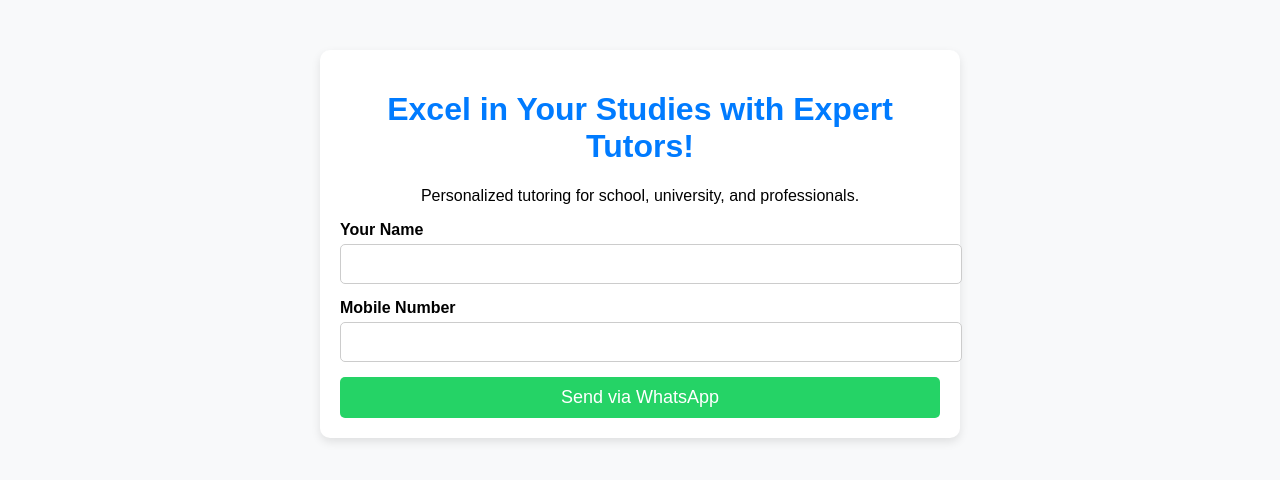
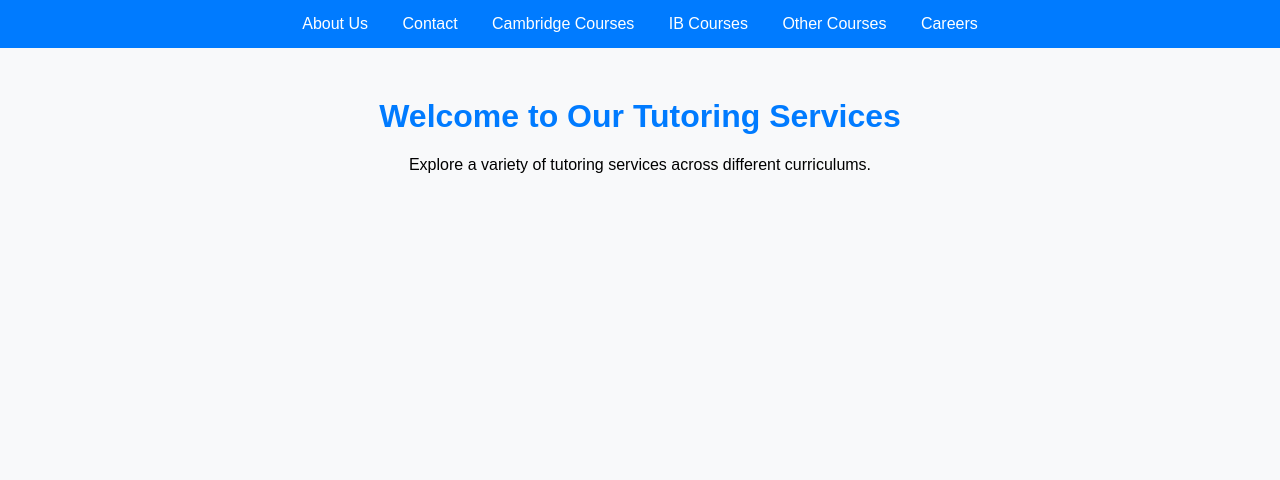
Before and after one commit to rekhasashi06/YourPrivateTutor, a plain HTML site: page index.html in a window 1280 px wide. Drawn offline with Linux system fonts and the light colour scheme.

Commit message:
Add files via upload

```diff
--- a/index.html
+++ b/index.html
@@ -3,97 +3,50 @@
 <head>
     <meta charset="UTF-8">
     <meta name="viewport" content="width=device-width, initial-scale=1.0">
-    <title>Tutoring Services - Excel in Your Studies!</title>
+    <title>Welcome to Our Tutoring Services</title>
     <style>
         body {
             font-family: Arial, sans-serif;
             margin: 0;
             padding: 0;
-            text-align: center;
             background-color: #f8f9fa;
         }
         .container {
             width: 80%;
-            max-width: 600px;
             margin: 50px auto;
-            background: white;
-            padding: 20px;
-            border-radius: 10px;
-            box-shadow: 0px 4px 10px rgba(0, 0, 0, 0.1);
+            text-align: center;
         }
         h1 {
             color: #007bff;
         }
-        .form-group {
-            margin: 15px 0;
-            text-align: left;
+        nav {
+            background-color: #007bff;
+            padding: 15px;
+            text-align: center;
         }
-        label {
-            display: block;
-            font-weight: bold;
-            margin-bottom: 5px;
+        nav a {
+            color: white;
+            margin: 0 15px;
+            text-decoration: none;
         }
-        input {
-            width: 100%;
-            padding: 10px;
-            border: 1px solid #ccc;
-            border-radius: 5px;
-            font-size: 16px;
-        }
-        .cta-button {
-            background-color: #25D366;
-            color: white;
-            padding: 10px 20px;
-            border: none;
-            border-radius: 5px;
-            cursor: pointer;
-            font-size: 18px;
-            width: 100%;
-        }
-        .cta-button:hover {
-            background-color: #1ebea5;
+        nav a:hover {
+            text-decoration: underline;
         }
     </style>
 </head>
 <body>
+    <nav>
+        <a href="about.html">About Us</a>
+        <a href="contact.html">Contact</a>
+        <a href="cambridge-courses.html">Cambridge Courses</a>
+        <a href="ib-courses.html">IB Courses</a>
+        <a href="other-courses.html">Other Courses</a>
+        <a href="careers.html">Careers</a>
+    </nav>
+
     <div class="container">
-        <h1>Excel in Your Studies with Expert Tutors!</h1>
-        <p>Personalized tutoring for school, university, and professionals.</p>
-
-        <form id="whatsappForm">
-            <div class="form-group">
-                <label for="name">Your Name</label>
-                <input type="text" id="name" name="name" required>
-            </div>
-            <div class="form-group">
-                <label for="mobile">Mobile Number</label>
-                <input type="tel" id="mobile" name="mobile" required>
-            </div>
-            <button type="submit" class="cta-button">Send via WhatsApp</button>
-        </form>
+        <h1>Welcome to Our Tutoring Services</h1>
+        <p>Explore a variety of tutoring services across different curriculums.</p>
     </div>
-
-    <script>
-        document.getElementById("whatsappForm").addEventListener("submit", function(event) {
-            event.preventDefault(); // Prevents default form submission
-
-            // Get user input values
-            var name = document.getElementById("name").value;
-            var mobile = document.getElementById("mobile").value;
-
-            // Replace with your WhatsApp number (Use International Format without +)
-            var whatsappNumber = "971558257712";
-
-            // Create WhatsApp message
-            var message = `Hello, I am ${name}. My mobile number is ${mobile}. I am interested in tutoring services.`;
-
-            // Generate WhatsApp URL
-            var whatsappURL = `https://wa.me/${whatsappNumber}?text=${encodeURIComponent(message)}`;
-
-            // Open WhatsApp chat
-            window.open(whatsappURL, "_blank");
-        });
-    </script>
-
 </body>
 </html>
```
Also changed, not shown: About.html (added, +28 -0 lines), contact.html (added, +82 -0 lines), ib_courses.html (added, +32 -0 lines), 3 other files.
